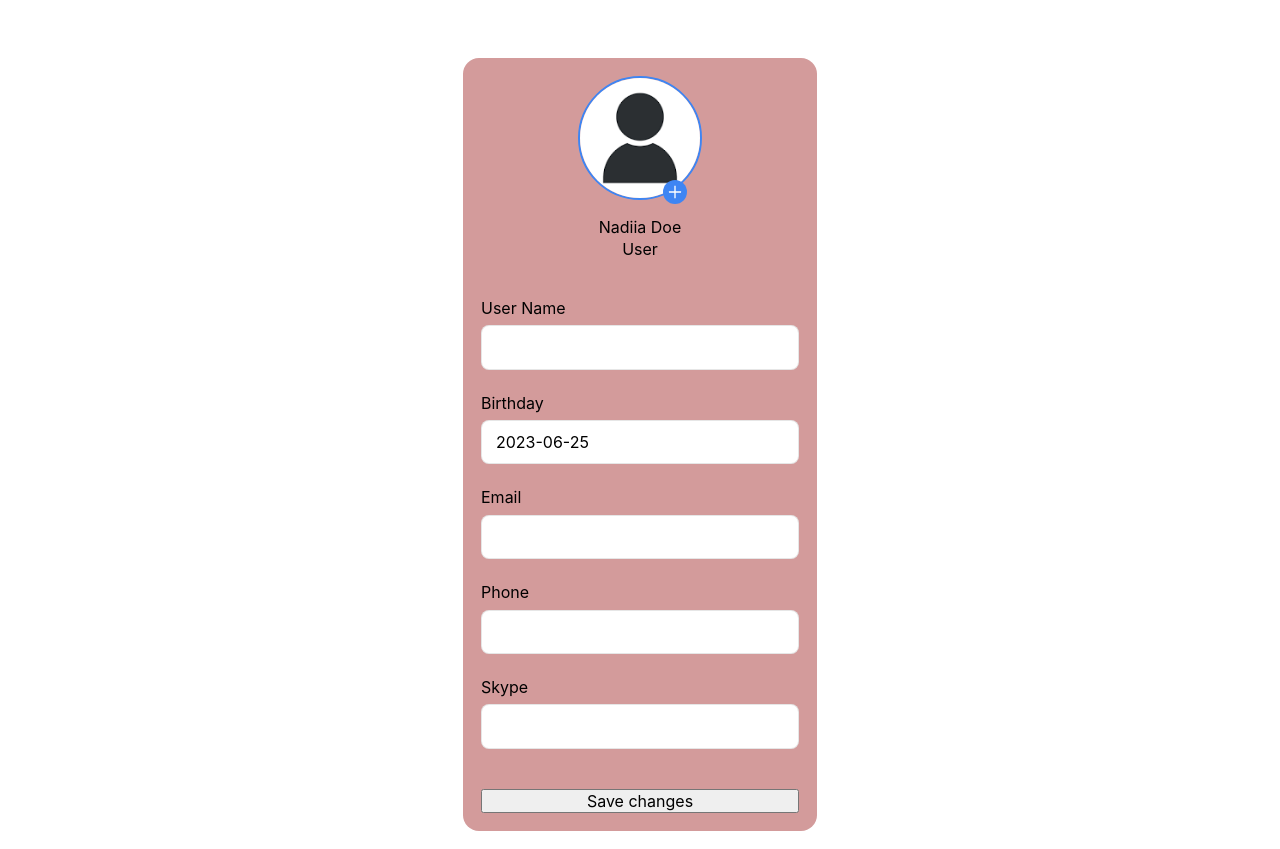
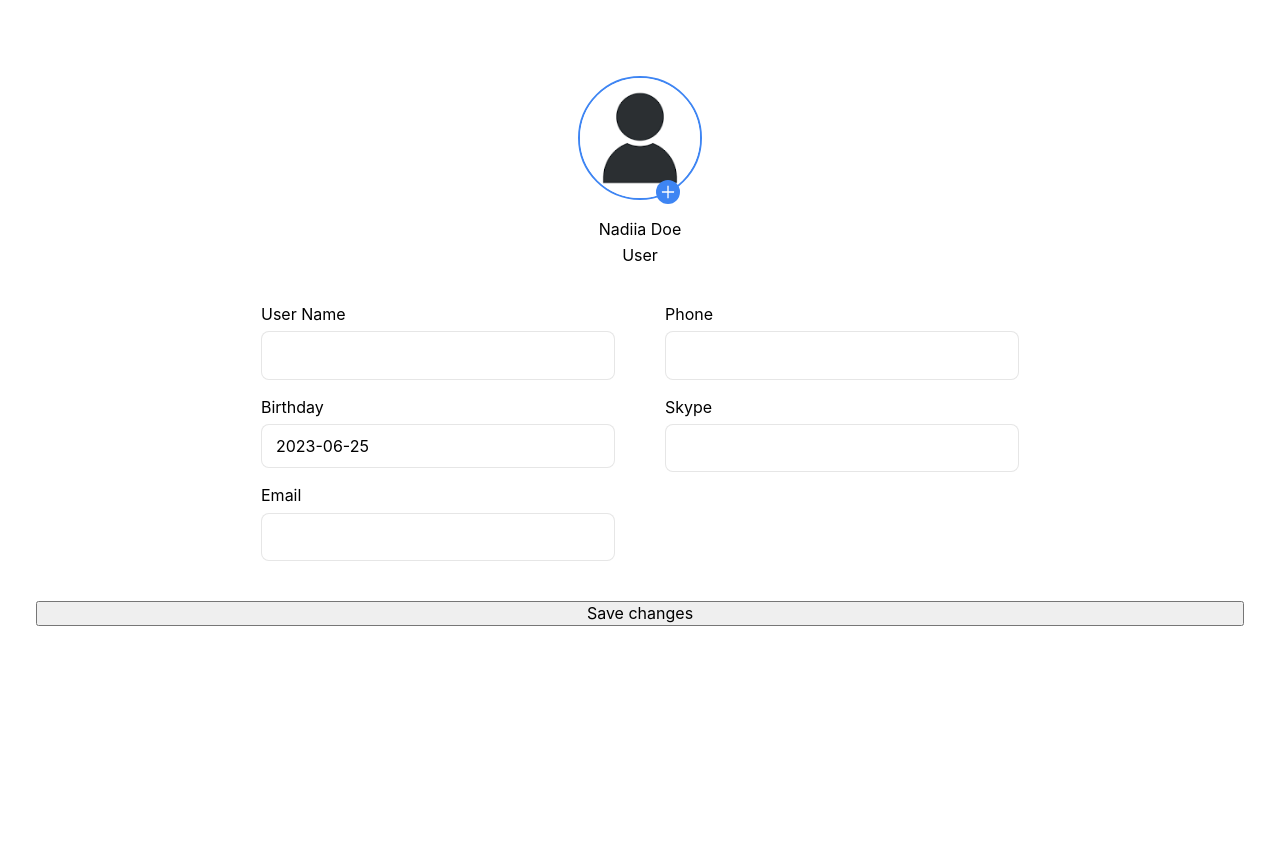
Before and after one commit to Markizdickabraz/GooseTeam, a React (Create React App) app: page /GooseTeam/account in a window 1280 px wide. After the commit the page ends 800 px from the top, so only its background shows below. Built offline with nearby package versions, Linux system fonts and the light colour scheme; a web font is replaced by a local one.

Commit message:
add adaptive

```diff
--- a/src/components/account/Account.styled.jsx
+++ b/src/components/account/Account.styled.jsx
@@ -7,21 +7,38 @@ export const FormContainer = styled(Form)`
   flex-direction: column;
   gap: 40px;
 
-  max-width: 354px;
   margin: 40px auto 0 auto;
+  background-color: #fff;
 
-  background-color: #d39b9b;
   border-radius: 16px;
   padding: 18px;
+  padding-bottom: 40px;
 `;
 
 export const FormWrapper = styled.div`
   display: flex;
-  flex-direction: column;
+  margin: 0 auto;
   gap: 18px;
 
-  @media (min-width: 768px) {
-    gap: 24px;
+  @media (max-width: 1144px) {
+    flex-direction: column;
+    max-width: 354px;
+    width: 100%;
+  }
+
+  @media (min-width: 1144px) {
+    flex-direction: row;
+    align-items: start;
+    gap: 50px;
+
+    > div {
+      display: flex;
+      flex-direction: column;
+      gap: 18px;
+      width: 100%;
+      justify-content: center;
+      width: 354px;
+    }
   }
 `;
 
@@ -30,6 +47,8 @@ export const InputContainer = styled.div`
   display: flex;
   flex-direction: column;
   gap: 8px;
+  max-width: 354px;
+  flex: 1;
 `;
 export const Input = styled(Field)`
   padding: 12px 14px;
@@ -39,6 +58,10 @@ export const Input = styled(Field)`
 
   :focus {
     border: 1px solid #111;
+  }
+
+  @media (min-width: 768px) {
+    padding: 14px 18px;
   }
 `;
 
@@ -54,6 +77,7 @@ export const DateInput = styled.div`
   display: flex;
   flex-direction: column;
   gap: 8px;
+  max-width: 354px;
 
   input {
     width: 100%;
@@ -80,23 +104,28 @@ export const UpdateAvatarButton = styled.button`
   justify-content: center;
   align-items: center;
   cursor: pointer;
-
-  position: absolute;
-  bottom: -4px;
-  right: 15px;
-
   font-size: 8px;
 
   @media (min-width: 768px) {
     font-size: 18px;
+  }
+
+  position: absolute;
+  bottom: -4px;
+  right: 22px;
+
+  @media (max-width: 768px) {
+    position: absolute;
+    bottom: -25px;
+    right: -22px;
   }
 `;
 
 export const AvatarContainer = styled.div`
   margin: 0 auto;
   position: relative;
-  width: 72px;
-  height: 72px;
+  width: 0px;
+  height: 0px;
 
   @media (min-width: 768px) {
     width: 124px;
@@ -105,6 +134,12 @@ export const AvatarContainer = styled.div`
 `;
 
 export const AvatarImg = styled.img`
+  @media (max-width: 768px) {
+    position: absolute;
+    top: -50px;
+    left: -35px;
+  }
+
   object-fit: cover;
   border-radius: 72px;
   border: 2px solid #3e85f3;
@@ -116,3 +151,21 @@ export const AvatarImg = styled.img`
     height: 124px;
   }
 `;
+
+export const UserInfo = styled.div`
+  text-align: center;
+
+  p {
+    margin-top: 40px;
+    @media (min-width: 768px) {
+      margin-top: 20px;
+    }
+  }
+
+  p:last-child {
+    margin-top: 4px;
+    @media (min-width: 768px) {
+      margin-top: 8px;
+    }
+  }
+`;
--- a/src/components/account/Avatar.jsx
+++ b/src/components/account/Avatar.jsx
@@ -42,6 +42,7 @@ export const Thumb = ({ file, setFieldValue }) => {
         }}
         style={{ display: 'none' }}
       />
+
       <div>
         <UpdateAvatarButton
           type="button"
--- a/src/components/account/UserForm.jsx
+++ b/src/components/account/UserForm.jsx
@@ -1,6 +1,6 @@
 import { CustomInput } from 'components/account/CustomInput';
 import { Formik } from 'formik';
-import { FormContainer, FormWrapper } from './Account.styled';
+import { FormContainer, FormWrapper, UserInfo } from './Account.styled';
 import { UserSchema } from './UserSchema';
 import Thumb from './Avatar';
 import { DatePickerField } from './Calendar';
@@ -32,23 +32,27 @@ export const UserForm = () => {
       >
         {({ values, setFieldValue }) => (
           <FormContainer>
-            <div style={{ textAlign: 'center' }}>
+            <UserInfo>
               <Thumb file={values.avatar} setFieldValue={setFieldValue} />
 
-              <p style={{ marginTop: 18 }}>Nadiia Doe</p>
-              <p style={{ marginTop: 4 }}>User</p>
-            </div>
+              <p>Nadiia Doe</p>
+              <p>User</p>
+            </UserInfo>
 
             <FormWrapper>
-              <CustomInput label="User Name" name="username" />
+              <div>
+                <CustomInput label="User Name" name="username" />
 
-              <DatePickerField name="birthday" />
+                <DatePickerField name="birthday" />
 
-              <CustomInput label="Email" name="email" type="email" />
+                <CustomInput label="Email" name="email" type="email" />
+              </div>
 
-              <CustomInput label="Phone" name="phone" type="tel" />
+              <div>
+                <CustomInput label="Phone" name="phone" type="tel" />
 
-              <CustomInput label="Skype" name="skype" />
+                <CustomInput label="Skype" name="skype" />
+              </div>
             </FormWrapper>
 
             <button type="submit">Save changes</button>
```
